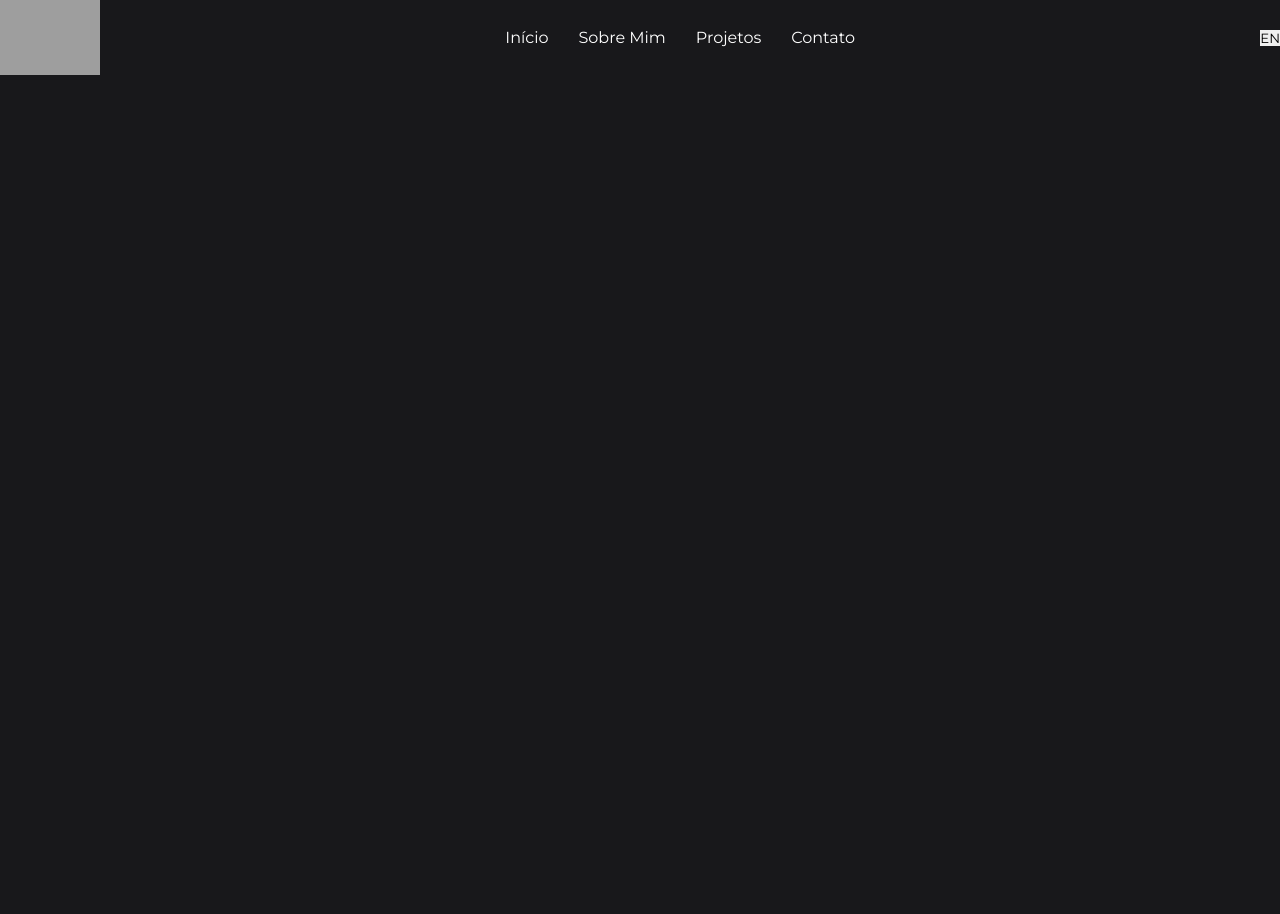
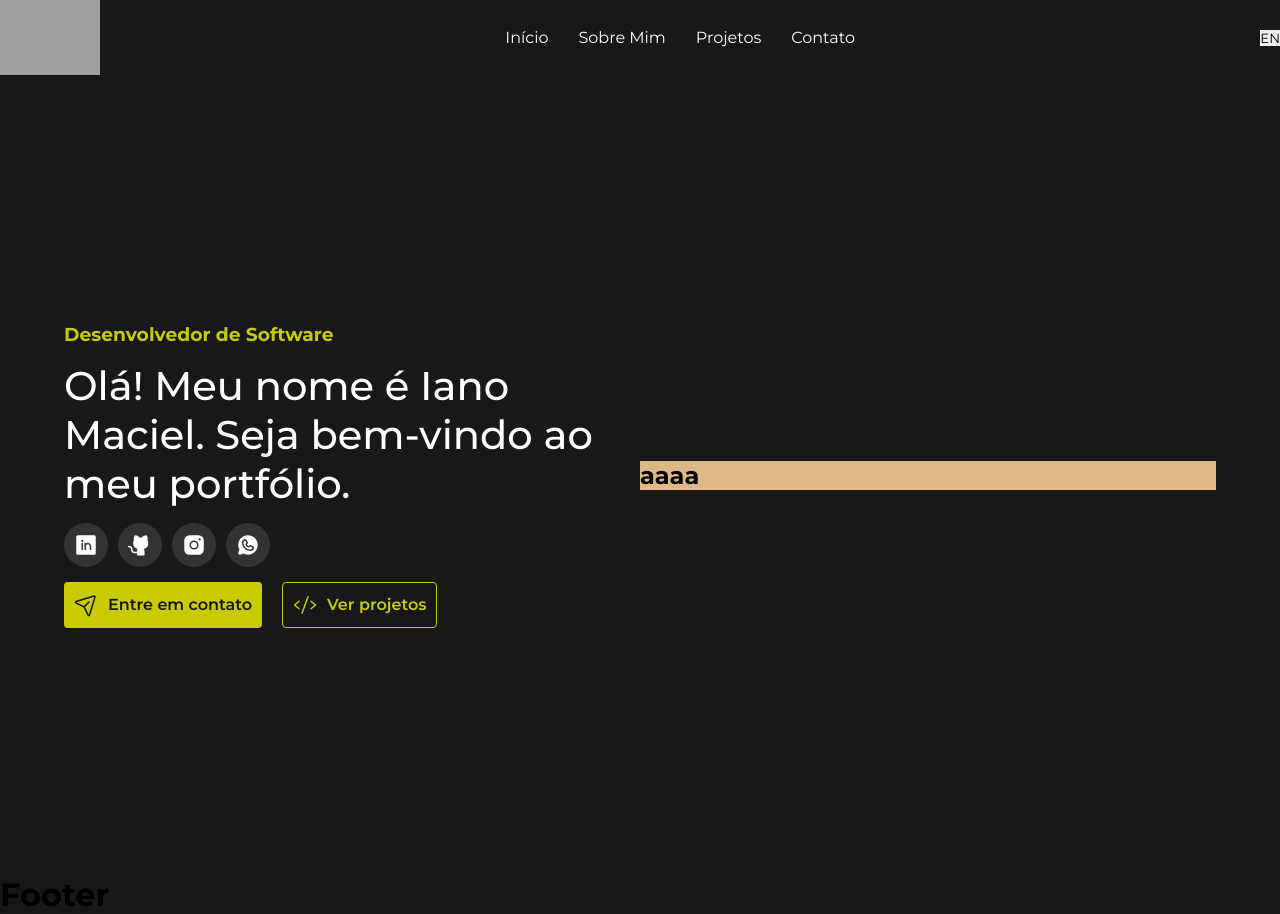
Before and after one commit to IanoMaciel/portfolio, a React (Vite) app: page / in a window 1280 px wide. Before the commit the page ends 800 px from the top, so only its background shows below. Built offline with nearby package versions, Linux system fonts and the light colour scheme; grey boxes are pictures that could not be loaded.

Commit message:
feat: criação dos components e página home

```diff
--- a/src/App.tsx
+++ b/src/App.tsx
@@ -1,13 +1,13 @@
 import { ThemeProvider } from "styled-components";
 import GlobalStyles from "./styles/globalStyles";
 import dark from "./styles/themes/dark";
-import { MainHeader } from "./components/MainHeader";
+import Layout from "./components/Layout";
 
 export default function App() {
   return (
     <ThemeProvider theme={dark}>
       <GlobalStyles />
-      <MainHeader />
+      <Layout/>
     </ThemeProvider>
   );
 }
--- /dev/null
+++ b/src/components/Content/index.tsx
@@ -0,0 +1,19 @@
+import type React from "react";
+import styled from "styled-components";
+
+interface IContentProps {
+    children: React.ReactNode;
+}
+
+export default function Content({ children }: IContentProps) {
+    return (
+        <Container>
+            { children }
+        </Container>
+    );
+}
+
+const Container = styled.main`
+    padding: 0 5%;
+
+`;
--- /dev/null
+++ b/src/components/Footer/index.tsx
@@ -0,0 +1,11 @@
+import styled from "styled-components";
+
+export default function Footer() {
+    return (
+        <Container>
+            <h1>Footer</h1>
+        </Container>
+    );
+}
+
+const Container = styled.footer``;
--- /dev/null
+++ b/src/components/Layout/index.tsx
@@ -0,0 +1,16 @@
+import Home from "../../pages/Home";
+import Content from "../Content";
+import Footer from "../Footer";
+import { MainHeader } from "../MainHeader";
+
+export default function Layout() {
+    return (
+        <>
+            <MainHeader/>
+            <Content>
+                <Home/>
+            </Content>
+            <Footer/>
+        </>
+    );
+}
--- a/src/components/MainHeader/index.tsx
+++ b/src/components/MainHeader/index.tsx
@@ -9,7 +9,7 @@ export function MainHeader() {
         <S.Link href="#home">Início</S.Link>
         <S.Link href="#aboutme">Sobre Mim</S.Link>
         <S.Link href="#projects">Projetos</S.Link>
-        <S.Link href="#projects">Contato</S.Link>
+        <S.Link href="#contact">Contato</S.Link>
       </S.Nav>
 
       <S.ButtonChangeLanguage>EN</S.ButtonChangeLanguage>
--- a/src/pages/Home/index.tsx
+++ b/src/pages/Home/index.tsx
@@ -0,0 +1,32 @@
+import { CodeIcon, GithubLogoIcon, InstagramLogoIcon, LinkedinLogoIcon, PaperPlaneTiltIcon, WhatsappLogoIcon } from "@phosphor-icons/react";
+import * as S from "./styles";
+
+export default function Home() {
+    return (
+        <S.Container id="home">
+            <S.Information>
+                <S.Title>Desenvolvedor de Software</S.Title>
+                <S.Subtitle>Olá! Meu nome é Iano Maciel. Seja bem-vindo ao meu portfólio.</S.Subtitle>
+                <S.Social>
+                    <S.LinkSocial href="#"><LinkedinLogoIcon size={24} weight="fill" /></S.LinkSocial>
+                    <S.LinkSocial href="#"><GithubLogoIcon size={24} weight="fill" /></S.LinkSocial>
+                    <S.LinkSocial href="#"><InstagramLogoIcon size={24} weight="fill" /></S.LinkSocial>
+                    <S.LinkSocial href="#"><WhatsappLogoIcon size={24} weight="fill" /></S.LinkSocial>
+                </S.Social>
+                <S.Action>
+                    <S.LinkContact href="#contact">
+                        <PaperPlaneTiltIcon size={24} />
+                        Entre em contato
+                    </S.LinkContact>
+                    <S.LinkProject href="#project">
+                        <CodeIcon size={24} />
+                        Ver projetos
+                    </S.LinkProject>
+                </S.Action>
+            </S.Information>
+            <S.Profile>
+                <h1>aaaa</h1>
+            </S.Profile>
+        </S.Container>
+    );
+}
--- /dev/null
+++ b/src/pages/Home/styles.ts
@@ -0,0 +1,81 @@
+import styled from "styled-components";
+
+export const Container = styled.section`
+    height: 100vh;
+    display: flex;
+    align-items: center;
+    /* justify-content: center; */
+`;
+
+export const Information = styled.div`
+    width: 50%;
+    display: flex;
+    flex-direction: column;
+    gap: 15px;
+`;
+
+
+export const Title = styled.h3`
+   color: ${(props) => props.theme.colors.secondary};
+`;
+
+export const Subtitle = styled.h1`
+    font-weight: 500;
+    font-size: 40px;
+    color: ${(props) => props.theme.colors.white};
+`;
+
+export const Social = styled.div`
+    display: flex;
+    gap: 10px;
+`;
+
+export const LinkSocial = styled.a`
+    text-decoration: none;
+    color: ${(props) => props.theme.colors.white};
+    background: #333333;
+    padding: 10px;
+    border-radius: 30px;
+    display: flex;
+    align-items: center;
+    justify-content: center;
+`;
+
+export const Action = styled.div`
+    display: flex;
+    gap: 20px;
+`;
+
+export const LinkContact = styled.a`
+    display: flex;
+    align-items: center;
+    justify-content: center;
+    gap: 10px;
+    border-radius: 4px;
+
+    text-decoration: none;
+    color: ${(props) => props.theme.colors.primary};
+    font-weight: 600;
+    background: ${(props) => props.theme.colors.secondary};
+    padding: 10px;
+`;
+
+
+export const LinkProject = styled.a`
+    display: flex;
+    align-items: center;
+    justify-content: center;
+    gap: 10px;
+    border-radius: 4px;
+
+    text-decoration: none;
+    font-weight: 600;
+    border: 1px solid ${(props) => props.theme.colors.secondary};
+    color: ${(props) => props.theme.colors.secondary};
+    padding: 10px;
+`;
+
+export const Profile = styled.div`
+    width: 50%;
+    background-color: burlywood
+`;
```
